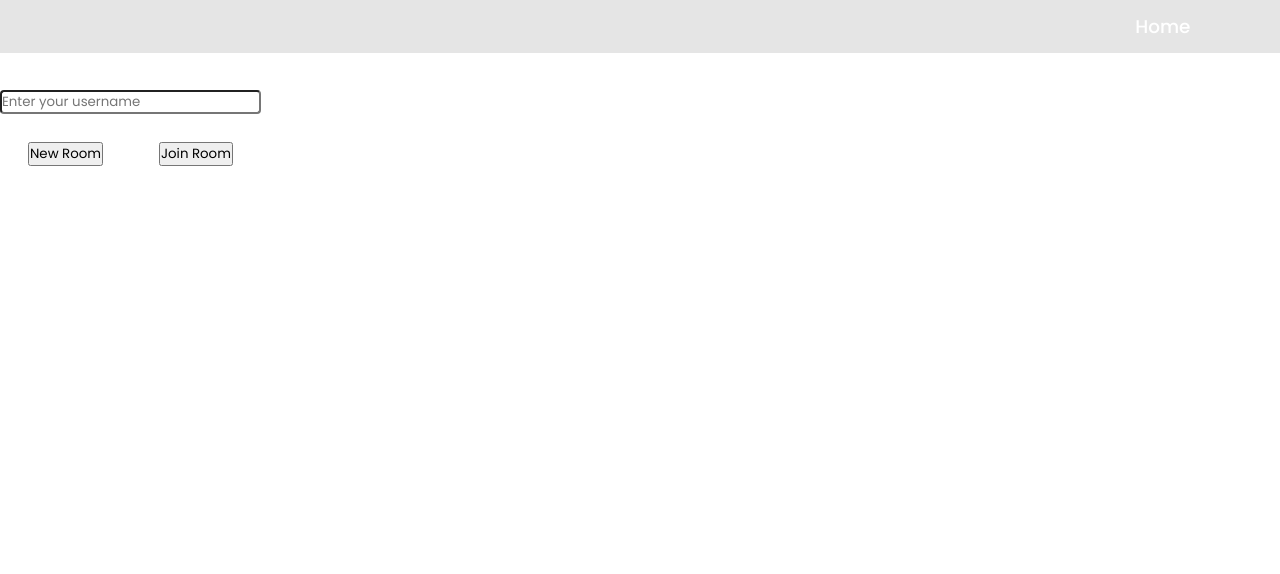
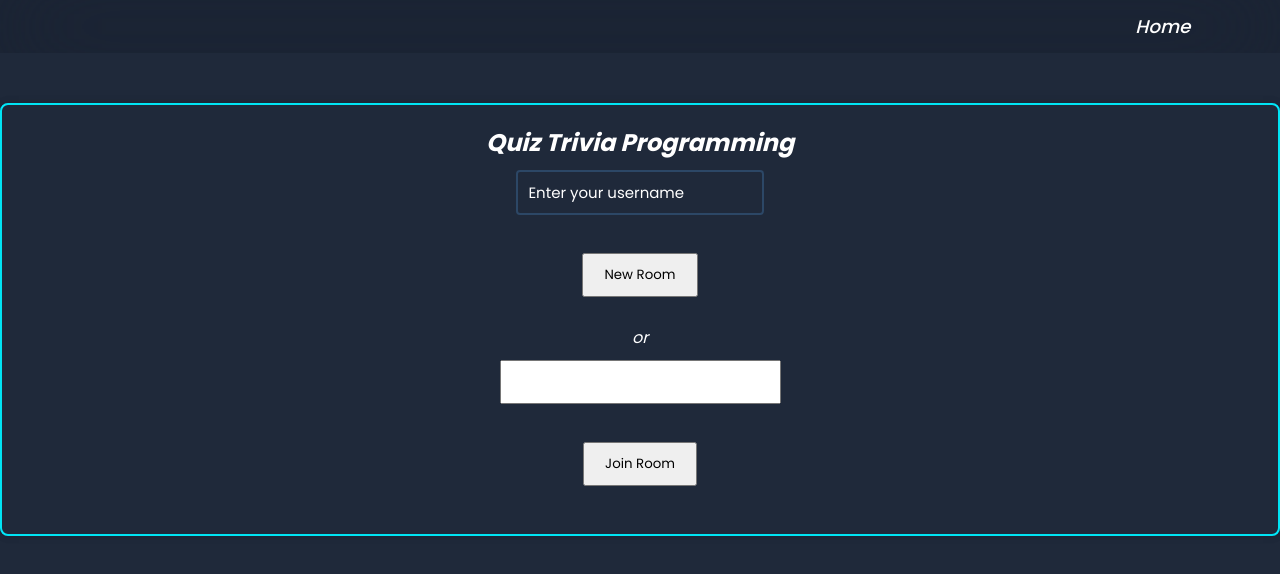
Before and after one commit to Tim-QTP-BaldurFox/client-qtp, a React (Vite) app in the folder client/: page / in a window 1280 px wide. Shown: the top 574 px of the page. Built offline with nearby package versions, Linux system fonts and the light colour scheme; no server answers.

Commit message:
Feat: Implement socket and redux for NewRoom JoinRoom

```diff
--- a/client/src/App.jsx
+++ b/client/src/App.jsx
@@ -1,6 +1,6 @@
 import { useEffect, useState } from "react";
 import { useDispatch, useSelector } from "react-redux";
-import socket from "./socket";
+// import socket from "./socket";
 import { setQuizSet, setRoomCode, setUsername, setPlayers } from "./reduxSlice";
 import Quiz from "./components/Quiz";
 import { Outlet, useNavigate } from "react-router-dom";
@@ -61,7 +61,7 @@ function App() {
   }
 
   useEffect(() => {
-    socket.on("connect", () => {});
+    // socket.on("connect", () => {});
 
     // socket.on("new-player", (data) => {
     //   dispatch(setPlayers(data.players))
--- a/client/src/component/Navbar.jsx
+++ b/client/src/component/Navbar.jsx
@@ -1,4 +1,4 @@
-import { useNavigate } from 'react-router-dom'
+import { Link, useNavigate } from 'react-router-dom'
 import './Navbar.css'
 import 'boxicons'
 
@@ -7,9 +7,12 @@ export default function Navbar() {
     return(
         <>
         <header className='header'>
-        <i class='bx bxs-joystick bx-tada' style={{color : "white", fontSize: "45px"}}></i>
+        <i className='bx bxs-joystick bx-tada' style={{color : "white", fontSize: "45px"}}></i>
             <nav className='navbar'>
-                <a href='' onClick={() => navigate('/home')}>Home</a>
+                <Link to='/'>
+                    Home
+                </Link>
+                {/* <a href='' onClick={() => navigate('/home')}>Home</a> */}
             </nav>
         </header>
         </>
--- /dev/null
+++ b/client/src/css/bagian-bintang.css
@@ -0,0 +1,99 @@
+body {
+  font-family: 'Times New Roman', Times, serif;
+  justify-content: center;
+  align-items: center;
+  background-position: center;
+  font-style: italic;
+  background-color: #1f293a;
+  background-image: url('./assets//background.jpg') no-repeat;
+}
+
+
+.container {
+  width: 100%;
+  margin: 50px auto;
+  position: relative;
+  background: transparent;
+  border: 2px solid #0ef;
+  border-radius: 8px;
+  align-items: center;
+  box-shadow: 0 0 10px rgba(0, 0, 0, 0.1);
+}
+
+.btn{
+  color: #fff;
+
+
+}
+
+.register-page ::placeholder{
+  color: #fff;
+  pointer-events: none;
+}
+
+.register-page,
+.quiz-page,
+.champion-page,
+.join-room-page,
+.waiting-room-page {
+  text-align: center;
+  padding: 20px;
+  box-shadow: 0 0 10px rgba(0, 0, 0, 0.1);
+}
+
+.text{
+  background: transparent;
+  border: 2px solid #2c4766;
+  outline: none;
+  font-size: 15px;
+  height: 45px;
+  width: 20%;
+  color: #fff;
+  position: relative;
+}
+
+h1,
+h2 {
+  color: #333;
+}
+
+form {
+  text-align: center;
+  margin-top: 20px;
+}
+
+input {
+  padding: 10px;
+  margin: 10px 0;
+  /* width: 80%; */
+  box-sizing: border-box;
+}
+
+button {
+  padding: 10px 20px;
+  /* color: #fff; */
+  color: "blue";
+  outline: "blue";
+  background: "whiteSmoke";
+  border-radius: "10px";
+  border: "azure"
+}
+
+
+table {
+  width: 100%;
+  border-collapse: collapse;
+  margin-top: 20px;
+}
+
+th,
+td {
+  border: 1px solid #ddd;
+  padding: 8px;
+  text-align: left;
+  color: #fff;
+}
+
+th {
+  color: white;
+}
--- a/client/src/page/JoinRoom.jsx
+++ b/client/src/page/JoinRoom.jsx
@@ -3,7 +3,7 @@ import Navbar from "./Navbar";
 export default function WaitingRoom() {
     return (
         <>
-        <Navbar/>
+        {/* <Navbar/> */}
         <div className='container'>
       <div class="waiting-room-page">
         <h2 style={{color: "white"}}>Waiting Room...</h2>
--- a/client/src/page/WaitingRoom.jsx
+++ b/client/src/page/WaitingRoom.jsx
@@ -1,13 +1,41 @@
+import { useEffect } from "react"
+import { useDispatch, useSelector } from "react-redux"
+import { setPlayers } from "../reduxSlice"
+import { useNavigate } from "react-router-dom"
+import socket from "../socket"
+import '../css/bagian-bintang.css'
+
 export default function WaitingRoom() {
+  const navigate = useNavigate()
+  const dispatch = useDispatch()
+
+  const roomCode = useSelector(state => state.redux.roomCode)
+  const players = useSelector(state => state.redux.players)
+
+  useEffect(() => {
+    socket.on("connect", () => {})
+    socket.on("new-player", (data) => {
+      if (data.roomCode == roomCode) {
+        dispatch(setPlayers(data.players))
+      }
+    })
+
+    return () => {
+      socket.off("connect", () => {})
+    }
+  }, [])
+
+
     return (
         <>
-        <Navbar/>
+
+        {/* <Navbar/> */}
         <div className='container'>
-      <div class="waiting-room-page">
+      <div className="waiting-room-page">
         <h2 style={{color: "white"}}>Waiting Room...</h2>
-        <div style={{color: "#0ef"}}>Room Code : XYZA</div> <br />
+        <div style={{color: "#0ef"}}>Room Code : {roomCode ?? 'XYZA'}</div> <br />
         {/* <button className="btn btn-outline-secondary" disabled>-- Start Game --</button> */}
-        <button className="btn btn-outline-success">-- Start Game --</button>
+        <button className="">-- Start Game --</button>
         <div>
           <table>
             <thead>
@@ -16,12 +44,13 @@ export default function WaitingRoom() {
               </tr>
             </thead>
             <tbody>
-              <tr>
-                <td>User1</td>
-              </tr>
-              <tr>
-                <td>User2</td>
-              </tr>
+
+              { (players?.length > 0) && players.map( (el, i) => {
+                return <tr key={i}>
+                  <td>{ el.username }</td>
+                </tr>
+              })}
+
             </tbody>
           </table>
         </div>
--- a/client/src/pages/Home.jsx
+++ b/client/src/pages/Home.jsx
@@ -1,17 +1,95 @@
+import { useDispatch, useSelector } from "react-redux"
 import { useNavigate } from "react-router-dom"
+import { setPlayers, setQuizSet, setRoomCode, setUsername } from "../reduxSlice"
+import socket from "../socket"
+import { useEffect, useState } from "react"
+import '../css/bagian-bintang.css'
 export default function Home() {
     const navigate = useNavigate()
+
+    const dispatch = useDispatch()
+    const username = useSelector(state => state.redux.username)
+    const roomCode = useSelector(state => state.redux.roomCode)
+    const [usernameInput, setUsernameInput] = useState('')
+    const [joinRoomInput, setJoinRoomInput] = useState('')
+
+    function usernameInputOnChange(e) {
+      e.preventDefault()
+
+      console.log(e.target.value, '<-- e.target.value');
+      setUsernameInput(e.target.value)
+    }
+
+    function handleNewRoom() {
+      socket.emit("new-room", usernameInput, async (response) => {
+        const u = await dispatch(setUsername(usernameInput))
+        const r = await dispatch(setRoomCode(response.roomCode))
+        const q = await dispatch(setQuizSet(response.quizSet))
+        const s = await dispatch(setPlayers(response.players))
+        if (u && r && q && s) {
+          setTimeout(() => {
+            navigate(`/room/${response.roomCode}/waiting`)
+
+          }, 1000);
+
+        }
+      })
+    }
+
+    function handleJoinRoom() {
+      const sendData = {
+        username: usernameInput,
+        roomCode: joinRoomInput}
+      socket.emit("join-room", sendData, async (response) => {
+        console.log("join-room", usernameInput, joinRoomInput);
+        if (response.code != 404) {
+          const u = await dispatch(setUsername(usernameInput))
+          const r = await dispatch(setRoomCode(response.roomCode))
+          const q = await dispatch(setQuizSet(response.quizSet))
+          const s = await dispatch(setPlayers(response.players))
+          if (u && r && q && s) {
+            setTimeout(() => {
+              navigate(`/room/${response.roomCode}/waiting`)
+
+            }, 1000);
+          }
+        }
+      })
+    }
+
+    useEffect(() => {
+      socket.on("connect", () => {})
+
+      return () => {
+        socket.off("connect", () => {})
+      }
+    }, [])
+
+
     return (
         <>
         {/* <Navbar/> */}
         <div className="container">
       <div className="register-page" >
         <h2 className='judul' style={{color: "white"}}>Quiz Trivia Programming</h2>
-        <form>
-          <input type="text" className='text' placeholder="Enter your username" required style={{ borderRadius: "4px", color: "white" }} /><br />
-          <button type="submit" className='btn btn-outline-primary' style={{margin: '28px', }} onClick={() => navigate('/create')}>New Room</button>
-          <button type="submit" className='btn btn-outline-primary' style={{margin: '28px', }} onClick={() => navigate('/join')}>Join Room</button>
-        </form>
+          <input type="text" className='text' placeholder="Enter your username" value={usernameInput} onChange={usernameInputOnChange} required style={{ borderRadius: "4px", color: "white" }} /><br />
+          <button className='' style={{margin: '28px', }} onClick={handleNewRoom}>New Room</button>
+          <div>
+            <span style={{color: "white"}}>
+              or
+            </span>
+          </div>
+
+          <div>
+            <input
+              type="text"
+              name="joinRoomInput"
+              id="joinRoomInput"
+              value={joinRoomInput}
+              onChange={(e) => {e.preventDefault(); setJoinRoomInput(e.target.value)}}
+            />
+          </div>
+          <button className='' style={{margin: '28px', }} onClick={handleJoinRoom}>Join Room</button>
       </div>
     </div>
         </>
--- a/client/src/pages/WaitingRoom.jsx
+++ b/client/src/pages/WaitingRoom.jsx
@@ -1,6 +1,6 @@
 import { useEffect } from "react";
 import { useDispatch, useSelector } from "react-redux";
-import socket from "../socket";
+// import socket from "../socket";
 import { useNavigate } from "react-router-dom";
 import { setPlayers } from "../reduxSlice";
 import { Link } from "react-router-dom";
@@ -12,10 +12,10 @@ export default function WaitingRoom() {
   const players = useSelector((state) => state.redux.players);
 
   useEffect(() => {
-    socket.on("connect", () => {});
-    socket.on("new-player", (data) => {
-      dispatch(setPlayers(data.players));
-    });
+    // socket.on("connect", () => {});
+    // socket.on("new-player", (data) => {
+    //   dispatch(setPlayers(data.players));
+    // });
 
     return () => {
       //
--- a/client/src/router.jsx
+++ b/client/src/router.jsx
@@ -1,6 +1,6 @@
 import { createBrowserRouter } from "react-router-dom";
 import App from "./App";
-import WaitingRoom from "./pages/WaitingRoom";
+import WaitingRoom from "./page/WaitingRoom";
 import QuizPage from "./pages/QuizPage";
 import Root from "./pages/Root";
 import Quiz from "./pages/quiz";
```
